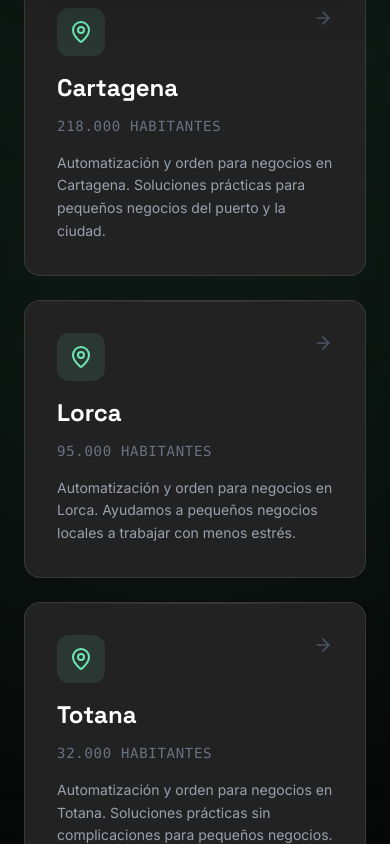
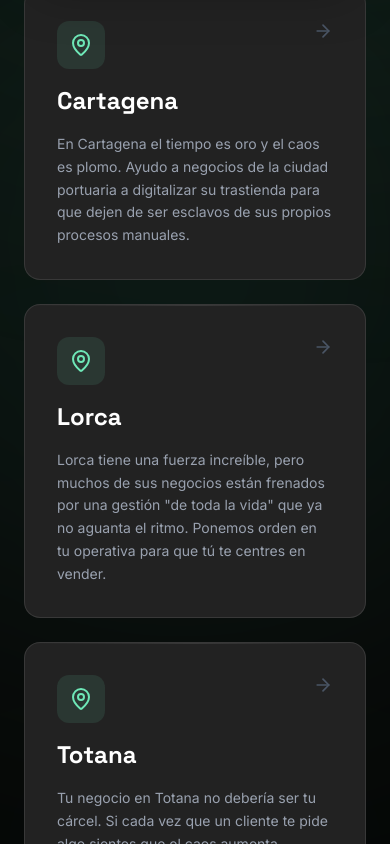
Before and after one commit to raff-liberty/PAGINA-WEB---RAFAEL-ALCALDE-MOLINA, a React (Vite) app: page /servicios in a window 390 px wide. Shown: the part 840-1684 px from the top of the page. Built offline with nearby package versions, Linux system fonts and the light colour scheme; no server answers.

Commit message:
feat: complete location pages SEO audit and redesign (schema, meta tags, Engorilate copy)

```diff
--- a/index.html
+++ b/index.html
@@ -4,6 +4,8 @@
 <head>
   <meta charset="UTF-8" />
   <meta name="viewport" content="width=device-width, initial-scale=1.0" />
+  <meta name="description"
+    content="Engorilate - Especialistas en automatización de procesos y optimización operativa para pequeños negocios en la Región de Murcia." />
   <title>Engorilate | Automatización de Negocios</title>
   <link rel="icon" type="image/png" href="/favicon.png" />
   <link rel="preconnect" href="https://fonts.googleapis.com">
--- a/src/data/locations.js
+++ b/src/data/locations.js
@@ -4,120 +4,98 @@ export const locations = [
         id: 'murcia',
         name: 'Murcia',
         slug: 'murcia',
-        description: 'Automatización y orden para negocios en Murcia capital. Ayudamos a pequeños negocios a recuperar el control operativo.',
-        metaDescription: 'Servicios de automatización de negocios en Murcia. Eliminamos el caos operativo de tu negocio con procesos claros y tecnología invisible.',
-        keywords: 'automatización negocios Murcia, consultoría empresarial Murcia, optimización procesos Murcia',
-        population: '460.000 habitantes',
-        context: 'capital de la Región de Murcia',
+        description: 'La capital no perdona el desorden. Si tu negocio en Murcia sigue gestionando citas por papel o perdiendo WhatsApps por el camino, estás regalando clientes a la competencia. Automatización real para negocios que quieren crecer de verdad.',
+        metaDescription: '¿Tu negocio en Murcia es un caos? Automatización de procesos para peluquerías, restaurantes y clínicas. Recupera el control operativo y deja de perder dinero.',
+        keywords: 'automatización negocios Murcia, optimizar procesos Murcia, gestión digital negocios Murcia, consultoría automatización Murcia',
+        context: 'centro neurálgico y empresarial de la Región',
         examples: [
-            'Peluquerías en el centro que pierden clientes por no contestar WhatsApp',
-            'Restaurantes en la zona universitaria con problemas de reservas',
-            'Clínicas en Ronda Sur con gestión manual de citas'
+            'Peluquerías saturadas en Gran Vía que ignoran citas por WhatsApp',
+            'Restaurantes en Santo Domingo con reservas que se apuntan mal o se olvidan',
+            'Clínicas en Juan Carlos I que pierden mañanas enteras en tareas administrativas'
         ]
     },
     {
         id: 'cartagena',
         name: 'Cartagena',
         slug: 'cartagena',
-        description: 'Automatización y orden para negocios en Cartagena. Soluciones prácticas para pequeños negocios del puerto y la ciudad.',
-        metaDescription: 'Servicios de automatización de negocios en Cartagena. Orden operativo para tu negocio sin complicaciones técnicas.',
-        keywords: 'automatización negocios Cartagena, consultoría empresarial Cartagena, optimización procesos Cartagena',
-        population: '218.000 habitantes',
-        context: 'ciudad portuaria e industrial',
+        description: 'En Cartagena el tiempo es oro y el caos es plomo. Ayudo a negocios de la ciudad portuaria a digitalizar su trastienda para que dejen de ser esclavos de sus propios procesos manuales.',
+        metaDescription: 'Elimina el caos de tu negocio en Cartagena. Expertos en automatización para hostelería y servicios técnicos. Orden real, sin rodeos.',
+        keywords: 'automatización Cartagena, digitalizar negocio Cartagena, gestión flujos Cartagena, eficiencia operativa Cartagena',
+        context: 'ciudad portuaria con fuerte pulmón industrial',
         examples: [
-            'Talleres mecánicos que pierden facturas',
-            'Negocios turísticos en el puerto con gestión caótica',
-            'Servicios técnicos que no tienen control de stock'
+            'Talleres mecánicos que pierden el rastro de piezas y facturas',
+            'Negocios turísticos saturados con correos de reserva nunca contestados',
+            'Empresas en el Polígono Cabezo Beaza con procesos del siglo pasado'
         ]
     },
     {
         id: 'lorca',
         name: 'Lorca',
         slug: 'lorca',
-        description: 'Automatización y orden para negocios en Lorca. Ayudamos a pequeños negocios locales a trabajar con menos estrés.',
-        metaDescription: 'Servicios de automatización de negocios en Lorca. Procesos claros y tecnología que funciona para tu negocio.',
-        keywords: 'automatización negocios Lorca, consultoría empresarial Lorca, optimización procesos Lorca',
-        population: '95.000 habitantes',
-        context: 'tercer municipio más poblado de Murcia',
+        description: 'Lorca tiene una fuerza increíble, pero muchos de sus negocios están frenados por una gestión "de toda la vida" que ya no aguanta el ritmo. Ponemos orden en tu operativa para que tú te centres en vender.',
+        metaDescription: 'Servicios de automatización en Lorca. Especialistas en optimizar comercios y servicios locales. Deja de trabajar más y empieza a trabajar mejor.',
+        keywords: 'automatización Lorca, optimización comercios Lorca, consultoría negocios Lorca, procesos Lorca',
+        context: 'el corazón comercial del Valle del Guadalentín',
         examples: [
-            'Comercios del centro histórico con gestión manual',
-            'Negocios agrícolas que necesitan control de inventario',
-            'Servicios locales sin sistema de facturación automatizado'
+            'Comercios del centro que se vuelven locos con el stock manual',
+            'Negocios agrícolas que necesitan reportes automáticos sin Excel infinitos',
+            'Servicios profesionales que entierran su rentabilidad en papeleo'
         ]
     },
     {
         id: 'totana',
         name: 'Totana',
         slug: 'totana',
-        description: 'Automatización y orden para negocios en Totana. Soluciones prácticas sin complicaciones para pequeños negocios.',
-        metaDescription: 'Servicios de automatización de negocios en Totana. Eliminamos tareas repetitivas y recuperas tu tiempo.',
-        keywords: 'automatización negocios Totana, consultoría empresarial Totana, optimización procesos Totana',
-        population: '32.000 habitantes',
-        context: 'municipio del Bajo Guadalentín',
+        description: 'Tu negocio en Totana no debería ser tu cárcel. Si cada vez que un cliente te pide algo sientes que el caos aumenta, necesitas automatizar. Tecnología invisible para recuperar tu libertad operativa.',
+        metaDescription: 'Automatiza tu negocio en Totana. Tecnología simple para eliminar tareas repetitivas. Recupera tu tiempo y multiplica tu eficiencia.',
+        keywords: 'automatización Totana, gestión negocios Totana, ahorrar tiempo negocio Totana, procesos digitales Totana',
+        context: 'municipio clave del Bajo Guadalentín',
         examples: [
-            'Negocios familiares que necesitan orden',
-            'Servicios locales sin control de clientes',
-            'Pequeños comercios con gestión en papel'
+            'Negocios familiares donde "todo está en la cabeza del dueño"',
+            'Servicios locales que dependen de llamadas interminables para agendar',
+            'Pequeñas industrias que pierden el control de sus costes diarios'
         ]
     },
     {
         id: 'mazarron',
         name: 'Mazarrón',
         slug: 'mazarron',
-        description: 'Automatización y orden para negocios en Mazarrón. Ayudamos a negocios turísticos y locales a organizarse mejor.',
-        metaDescription: 'Servicios de automatización de negocios en Mazarrón. Orden operativo para negocios turísticos y servicios locales.',
-        keywords: 'automatización negocios Mazarrón, consultoría empresarial Mazarrón, optimización procesos Mazarrón',
-        population: '35.000 habitantes',
-        context: 'municipio costero con actividad turística',
+        description: 'En Mazarrón, la estacionalidad te mata si no eres eficiente. Automatiza la gestión de tus clientes y reservas para que tu negocio sea rentable y ordenado todo el año, no solo en verano.',
+        metaDescription: 'Optimización para negocios en Mazarrón. Especialistas en gestión de reservas y servicios turísticos mediante automatización.',
+        keywords: 'automatización Mazarrón, gestión reservas Mazarrón, optimización hostelería Mazarrón',
+        context: 'localidad costera con gran potencial turístico y agrícola',
         examples: [
-            'Restaurantes de playa con problemas de reservas',
-            'Apartamentos turísticos sin gestión automatizada',
-            'Servicios de mantenimiento sin control de trabajos'
-        ]
-    },
-    {
-        id: 'alhama-de-murcia',
-        name: 'Alhama de Murcia',
-        slug: 'alhama-de-murcia',
-        description: 'Automatización y orden para negocios en Alhama de Murcia. Soluciones prácticas para pequeños negocios locales.',
-        metaDescription: 'Servicios de automatización de negocios en Alhama de Murcia. Procesos claros para tu negocio sin tecnología complicada.',
-        keywords: 'automatización negocios Alhama de Murcia, consultoría empresarial Alhama, optimización procesos Alhama',
-        population: '22.000 habitantes',
-        context: 'municipio del Bajo Guadalentín',
-        examples: [
-            'Comercios locales con gestión manual',
-            'Negocios de servicios sin sistema de citas',
-            'Pequeñas empresas familiares que necesitan orden'
+            'Restaurantes del Puerto colapsados que no gestionan bien las cancelaciones',
+            'Alquileres vacacionales con entradas y salidas que son un dolor de cabeza manual',
+            'Servicios de mantenimiento que no saben qué técnico está en cada sitio'
         ]
     },
     {
         id: 'alcantarilla',
         name: 'Alcantarilla',
         slug: 'alcantarilla',
-        description: 'Automatización y orden para negocios en Alcantarilla. Ayudamos a pequeños negocios a eliminar el caos operativo.',
-        metaDescription: 'Servicios de automatización de negocios en Alcantarilla. Recupera el control de tu negocio con procesos simples.',
-        keywords: 'automatización negocios Alcantarilla, consultoría empresarial Alcantarilla, optimización procesos Alcantarilla',
-        population: '43.000 habitantes',
-        context: 'municipio del área metropolitana de Murcia',
+        description: 'Alcantarilla se mueve rápido, y tu negocio no puede quedarse atrás. Eliminamos el cuello de botella de tu administración para que tu estructura sea ágil, moderna y totalmente productiva.',
+        metaDescription: 'Expertos en automatización en Alcantarilla. Ayudamos a PYMES y profesionales a eliminar el ruido operativo y digitalizar su día a día.',
+        keywords: 'automatización Alcantarilla, eficiencia PYME Alcantarilla, consultor procesos Alcantarilla',
+        context: 'nodo logístico y comercial estratégico',
         examples: [
-            'Talleres y servicios técnicos sin control de trabajos',
-            'Comercios del centro con gestión caótica',
-            'Negocios familiares que necesitan automatización simple'
+            'Distribuidores locales con albaranes cruzados y datos perdidos',
+            'Tiendas de ropa que podrían vender por WhatsApp de forma automatizada',
+            'Gestoras y servicios profesionales que duplican tareas sin sentido'
         ]
     },
     {
         id: 'molina-de-segura',
         name: 'Molina de Segura',
         slug: 'molina-de-segura',
-        description: 'Automatización y orden para negocios en Molina de Segura. Ayudamos a empresas locales a optimizar su operativa digital.',
-        metaDescription: 'Servicios de automatización de negocios en Molina de Segura. Optimización de procesos y tecnología para tu negocio.',
-        keywords: 'automatización negocios Molina de Segura, consultoría empresarial Molina, optimización procesos Molina',
-        population: '75.000 habitantes',
-        context: 'importante centro industrial y de servicios',
+        description: 'La industria en Molina ya sabe que la eficiencia es la clave. Llevamos esa mentalidad a tu pequeño negocio o comercio para que compitas con las mejores herramientas del mercado.',
+        metaDescription: 'Servicios de optimización en Molina de Segura. Tecnología aplicada al orden de pequeños negocios y servicios industriales.',
+        keywords: 'automatización Molina de Segura, procesos industriales Molina, consultoría eficiencia Molina',
+        context: 'referente industrial del Levante español',
         examples: [
-            'Empresas industriales con procesos manuales',
-            'Comercios del centro que necesitan digitalización',
-            'Servicios profesionales sin control de agenda'
+            'Pequeñas naves industriales que aún dependen de libretas para el control',
+            'Comercios con un potencial enorme frenados por una administración lenta',
+            'Servicios a domicilio que coordinan sus rutas por llamadas y audios de voz'
         ]
     }
 ];
--- a/src/pages/LocationPage.jsx
+++ b/src/pages/LocationPage.jsx
@@ -1,7 +1,7 @@
 import React, { useEffect } from 'react';
 import { useParams, Link, Navigate } from 'react-router-dom';
 import { motion } from 'framer-motion';
-import { MapPin, ArrowRight, CheckCircle, Building2, Users, TrendingUp } from 'lucide-react';
+import { MapPin, ArrowRight, CheckCircle, Building2, Users, TrendingUp, AlertTriangle, HelpCircle, Brain, Euro, History } from 'lucide-react';
 import { getLocationBySlug } from '../data/locations';
 import { sectors } from '../data/sectors';
 import BackgroundMesh from '../components/BackgroundMesh';
@@ -15,15 +15,62 @@ const LocationPage = () => {
         return <Navigate to="/" replace />;
     }
 
-    // Set page title and meta description
+    // Set page title, meta description and structured data
     useEffect(() => {
         document.title = `Automatización de Negocios en ${locationData.name} | Engorilate`;
 
-        // Update meta description
         const metaDescription = document.querySelector('meta[name="description"]');
         if (metaDescription) {
             metaDescription.setAttribute('content', locationData.metaDescription);
         }
+
+        // Update keywords if meta exists
+        const metaKeywords = document.querySelector('meta[name="keywords"]');
+        if (metaKeywords) {
+            metaKeywords.setAttribute('content', locationData.keywords);
+        } else {
+            const k = document.createElement('meta');
+            k.name = "keywords";
+            k.content = locationData.keywords;
+            document.head.appendChild(k);
+        }
+
+        // Inject JSON-LD Schema for Local SEO
+        const schemaId = 'schema-local-business';
+        let script = document.getElementById(schemaId);
+        if (!script) {
+            script = document.createElement('script');
+            script.id = schemaId;
+            script.type = 'application/ld+json';
+            document.head.appendChild(script);
+        }
+
+        const schemaData = {
+            "@context": "https://schema.org",
+            "@type": "LocalBusiness",
+            "name": `Engorilate - Automatización en ${locationData.name}`,
+            "description": locationData.metaDescription,
+            "url": window.location.href,
+            "address": {
+                "@type": "PostalAddress",
+                "addressLocality": locationData.name,
+                "addressRegion": "Murcia",
+                "addressCountry": "ES"
+            },
+            "service": {
+                "@type": "Service",
+                "serviceType": "Automatización de Negocios",
+                "areaServed": locationData.name
+            }
+        };
+
+        script.innerHTML = JSON.stringify(schemaData);
+
+        return () => {
+            // Cleanup schema on unmount
+            const existingScript = document.getElementById(schemaId);
+            if (existingScript) existingScript.remove();
+        };
     }, [locationData]);
 
     return (
@@ -48,46 +95,53 @@ const LocationPage = () => {
                         <MapPin className="w-3 h-3" />
                         {locationData.context}
                     </div>
-                    <h1 className="font-display text-4xl md:text-6xl font-bold leading-tight mb-6 text-white">
-                        Automatización y Orden para <br />
-                        Negocios en <span className="text-primary">{locationData.name}</span>
+                    <h1 className="font-display text-4xl md:text-6xl font-bold leading-tight mb-6 text-white text-balance">
+                        Soluciones de <span className="text-primary tracking-tight">Automatización</span> <br className="hidden md:block" />
+                        para tu negocio en <span className="text-primary">{locationData.name}</span>
                     </h1>
                     <p className="text-xl text-gray-400 font-light max-w-2xl leading-relaxed">
                         {locationData.description}
                     </p>
                 </div>
 
-                {/* Stats */}
-                <div className="grid grid-cols-1 md:grid-cols-3 gap-6 mb-20">
-                    <motion.div
-                        initial={{ opacity: 0, y: 20 }}
-                        animate={{ opacity: 1, y: 0 }}
-                        className="bg-[#222222] border border-white/10 p-6 rounded-xl"
-                    >
-                        <Users className="w-8 h-8 text-primary mb-3" />
-                        <div className="text-2xl font-bold text-white mb-1">{locationData.population}</div>
-                        <div className="text-sm text-gray-500">Población</div>
-                    </motion.div>
-                    <motion.div
-                        initial={{ opacity: 0, y: 20 }}
-                        animate={{ opacity: 1, y: 0 }}
-                        transition={{ delay: 0.1 }}
-                        className="bg-[#222222] border border-white/10 p-6 rounded-xl"
-                    >
-                        <Building2 className="w-8 h-8 text-primary mb-3" />
-                        <div className="text-2xl font-bold text-white mb-1">Pequeños Negocios</div>
-                        <div className="text-sm text-gray-500">Nuestro enfoque</div>
-                    </motion.div>
-                    <motion.div
-                        initial={{ opacity: 0, y: 20 }}
-                        animate={{ opacity: 1, y: 0 }}
-                        transition={{ delay: 0.2 }}
-                        className="bg-[#222222] border border-white/10 p-6 rounded-xl"
-                    >
-                        <TrendingUp className="w-8 h-8 text-primary mb-3" />
-                        <div className="text-2xl font-bold text-white mb-1">Orden Real</div>
-                        <div className="text-sm text-gray-500">Resultados medibles</div>
-                    </motion.div>
+                {/* SEO Intent Section: El Coste del Caos */}
+                <div className="grid grid-cols-1 lg:grid-cols-12 gap-12 mb-24 items-center">
+                    <div className="lg:col-span-7">
+                        <h2 className="font-display text-3xl md:text-4xl font-bold text-white mb-6 leading-tight">
+                            El coste mental y operativo de <br className="hidden md:block" />
+                            gestionar <span className="underline decoration-primary/30">a ciegas</span> en {locationData.name}
+                        </h2>
+                        <div className="space-y-6">
+                            <p className="text-gray-400 text-lg leading-relaxed">
+                                No importa si tienes una peluquería, un taller o una clínica. El problema en {locationData.name} es el mismo: <strong className="text-white">tareas que te roban la vida</strong>. Cada WhatsApp no contestado, cada reserva mal apuntada y cada hora perdida en Excel es dinero que se escapa.
+                            </p>
+                            <div className="grid grid-cols-1 sm:grid-cols-2 gap-4">
+                                <div className="bg-white/[0.03] border border-white/5 p-5 rounded-2xl">
+                                    <Brain className="w-8 h-8 text-primary/60 mb-3" />
+                                    <h3 className="text-white font-bold mb-1">Cansancio Mental</h3>
+                                    <p className="text-xs text-gray-500">Deja de ser el "cuello de botella" de tu propia empresa.</p>
+                                </div>
+                                <div className="bg-white/[0.03] border border-white/5 p-5 rounded-2xl">
+                                    <Euro className="w-8 h-8 text-primary/60 mb-3" />
+                                    <h3 className="text-white font-bold mb-1">Goteo de Dinero</h3>
+                                    <p className="text-xs text-gray-500">Un negocio sin procesos claros es un negocio que pierde caja.</p>
+                                </div>
+                            </div>
+                        </div>
+                    </div>
+                    <div className="lg:col-span-5">
+                        <div className="bg-primary/5 border border-primary/20 p-8 rounded-3xl relative overflow-hidden group">
+                            <div className="absolute top-0 right-0 w-32 h-32 bg-primary/10 blur-3xl -mr-16 -mt-16"></div>
+                            <HelpCircle className="w-12 h-12 text-primary mb-6" />
+                            <h3 className="text-2xl font-bold text-white mb-4 italic">"¿Te gustaría que tu negocio funcionara solo mientras tú descansas?"</h3>
+                            <p className="text-gray-400 text-sm leading-relaxed mb-6">
+                                En {locationData.name} ayudo a dueños de negocios a recuperar el control. Sin complicaciones, sin tecnicismos. Solo orden.
+                            </p>
+                            <Link to="/contact" className="inline-flex items-center gap-2 text-primary font-bold hover:gap-3 transition-all">
+                                Pedir diagnóstico gratuito <ArrowRight className="w-4 h-4" />
+                            </Link>
+                        </div>
+                    </div>
                 </div>
 
                 {/* Local Examples */}
```
